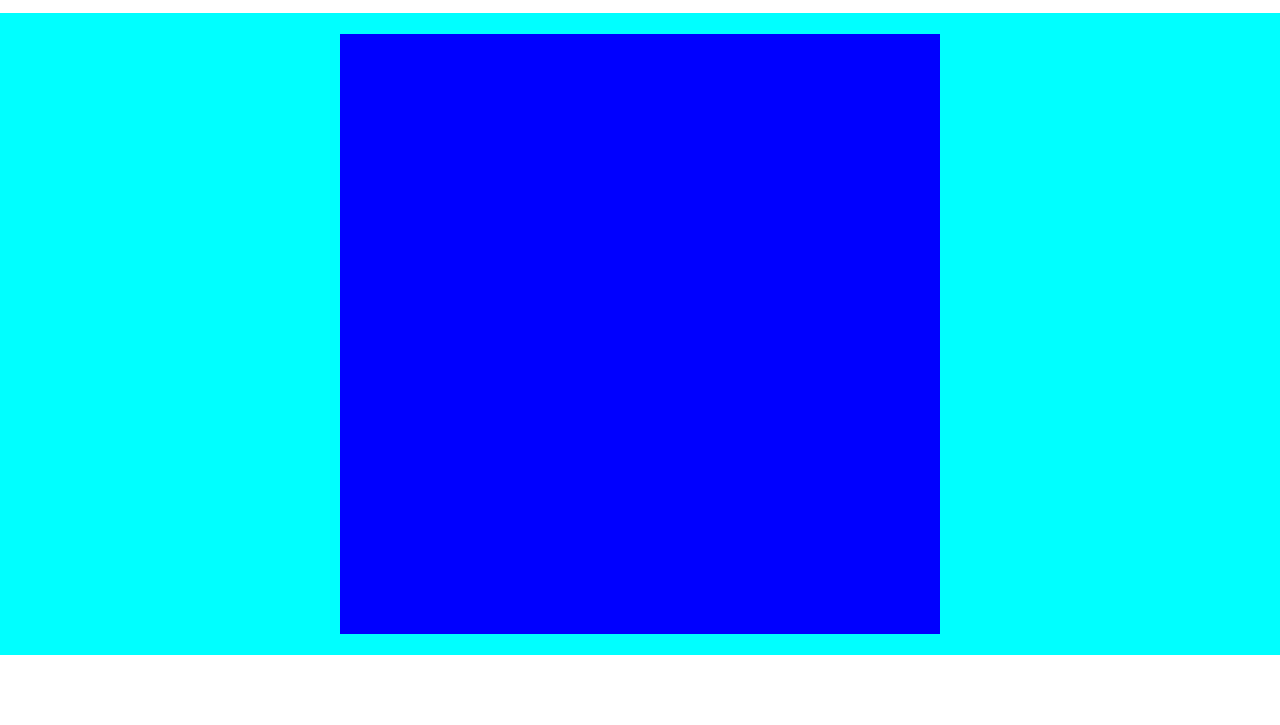
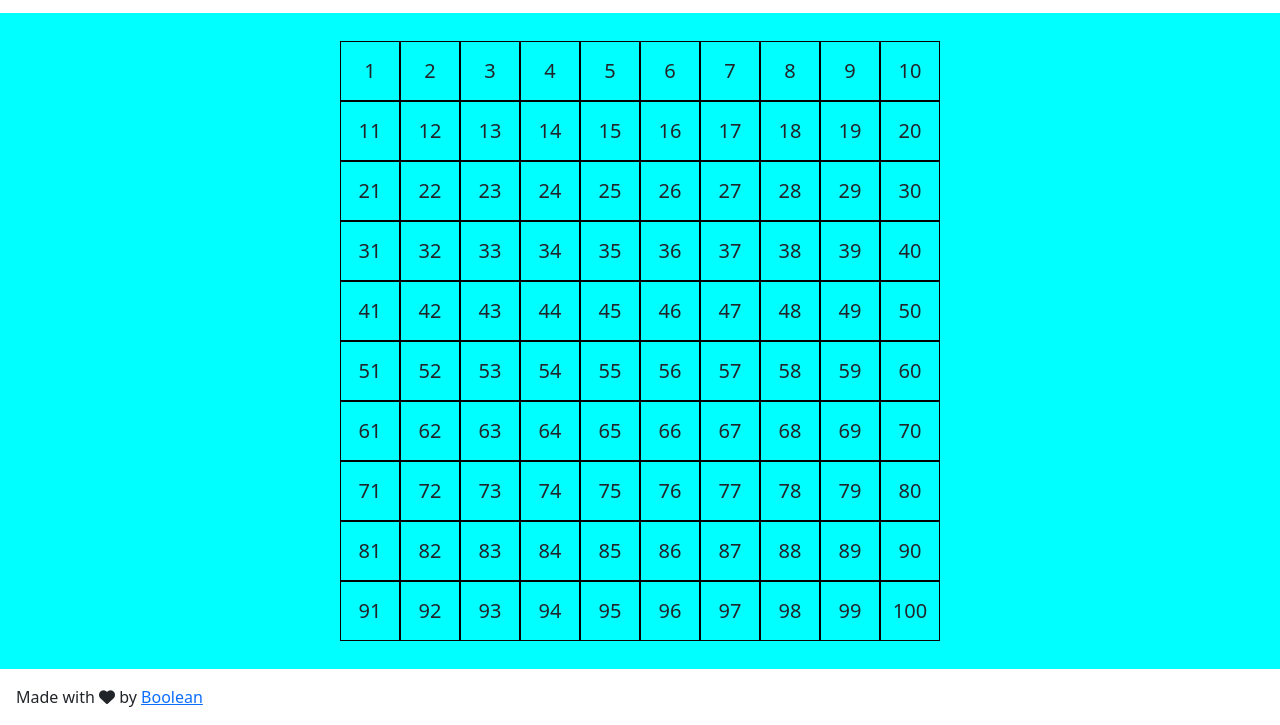
Before and after one commit to RosaD97/js-campominato-grid, a plain HTML site: page index.html in a window 1280 px wide. Both pictures are taken after a click on the button "Play". Shown: the part 75-800 px from the top of the page. Drawn offline with nearby package versions, Linux system fonts and the light colour scheme.

Commit message:
esercizio fatto

```diff
--- a/css/style.css
+++ b/css/style.css
@@ -13,7 +13,9 @@ body{
     flex-direction: column;
 }
 
-
+.display{
+    display: flex;
+}
 
 /* Inizio Header */
 .intestazione{
@@ -38,19 +40,23 @@ main{
 .ms_container{
     height: 37.5rem;
     width: 37.5rem;
-    background-color: blue;
 }
 .cella{
     border: 1px solid black;
     width: calc(100% / 10);
     height: calc(100% / 10);
-    background-color: burlywood;
+    display: flex;
+    align-items: center;
+    justify-content: center;
+    font-size: 20px;
+}
+.colors{
+    background-color: lightblue;
 }
 /* Fine Main */
 
 /* Inizio Footer */
 footer{
-    height: 70px;
     background-color: #fff;
 }
 /* Fine Footer */
--- a/index.html
+++ b/index.html
@@ -5,6 +5,9 @@
     <meta http-equiv="X-UA-Compatible" content="IE=edge">
     <meta name="viewport" content="width=device-width, initial-scale=1.0">
     <title>Griglia Campo Minato</title>
+
+    <!-- Font awesome -->
+    <link rel="stylesheet" href="https://cdnjs.cloudflare.com/ajax/libs/font-awesome/6.3.0/css/all.min.css" integrity="sha512-SzlrxWUlpfuzQ+pcUCosxcglQRNAq/DZjVsC0lE40xsADsfeQoEypE+enwcOiGjk/bSuGGKHEyjSoQ1zVisanQ==" crossorigin="anonymous" referrerpolicy="no-referrer">
 
     <!-- bootstrap -->
     <link href="https://cdn.jsdelivr.net/npm/bootstrap@5.3.0-alpha1/dist/css/bootstrap.min.css" rel="stylesheet" integrity="sha384-GLhlTQ8iRABdZLl6O3oVMWSktQOp6b7In1Zl3/Jr59b6EGGoI1aFkw7cmDA6j6gD" crossorigin="anonymous">
@@ -29,13 +32,18 @@
 
     <!-- Main -->
     <main class="d-flex align-items-center justify-content-center">
-        <div class="ms_container d-flex flex-wrap align-content-start">
+        <div class="ms_container d-none flex-wrap align-content-start">
         </div>
     </main>
     <!--/ Main -->
 
     <!-- Footer -->
-    <footer></footer>
+    <footer>
+        <div class="p-3">
+            <span>Made with <i class="fa-solid fa-heart"></i> by </span>
+            <a href="#">Boolean</a>
+        </div>
+    </footer>
     <!-- /Footer -->
 
     <!-- Js -->
--- a/js/main.js
+++ b/js/main.js
@@ -1,23 +1,36 @@
 'use strict';
 
-//<div class="cella">1</div>
+// FUNZIONI
+function creaCella(elemento, classe, valore){
+    const elementoCreato = document.createElement(elemento);
+    elementoCreato.classList.add(classe);
+    elementoCreato.innerText = valore;
 
-// FUNZIONI
-function creaCella(elemento, classe){
-    const elementoCreato = document.createElement('elemento');
-    elementoCreato.classList.add(classe);
-    console.log(elemento)
+    elementoCreato.addEventListener('click', function(){
+        elementoCreato.classList.add('colors');
+        alert(valore);
+    })
     return elementoCreato;
 }
 
 function appendiCella(container, element){
-    console.log(container)
     container.append(element);
-
 }
 
 // MAIN
 
 const container = document.querySelector(".ms_container");
-const cella = creaCella('div', '.cella')
-appendiCella(container, cella);
+const button = document.querySelector(".ms_btn");
+console.log(button)
+
+// Aggiungi Cella
+for(let i = 1; i <= 100; i++){
+    const cella = creaCella('div', 'cella', i);
+    appendiCella(container, cella);
+}
+
+// Pulsante Play
+button.addEventListener('click', function(){
+    container.classList.add('display');
+    container.classList.remove('d-none');
+})
```
